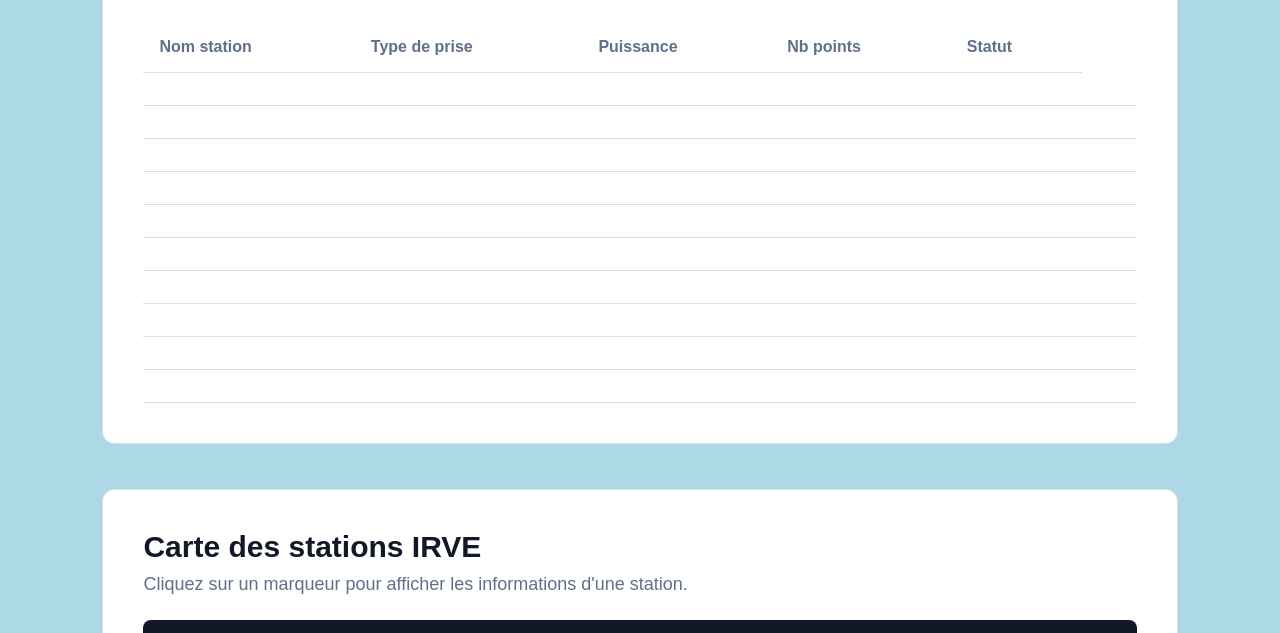
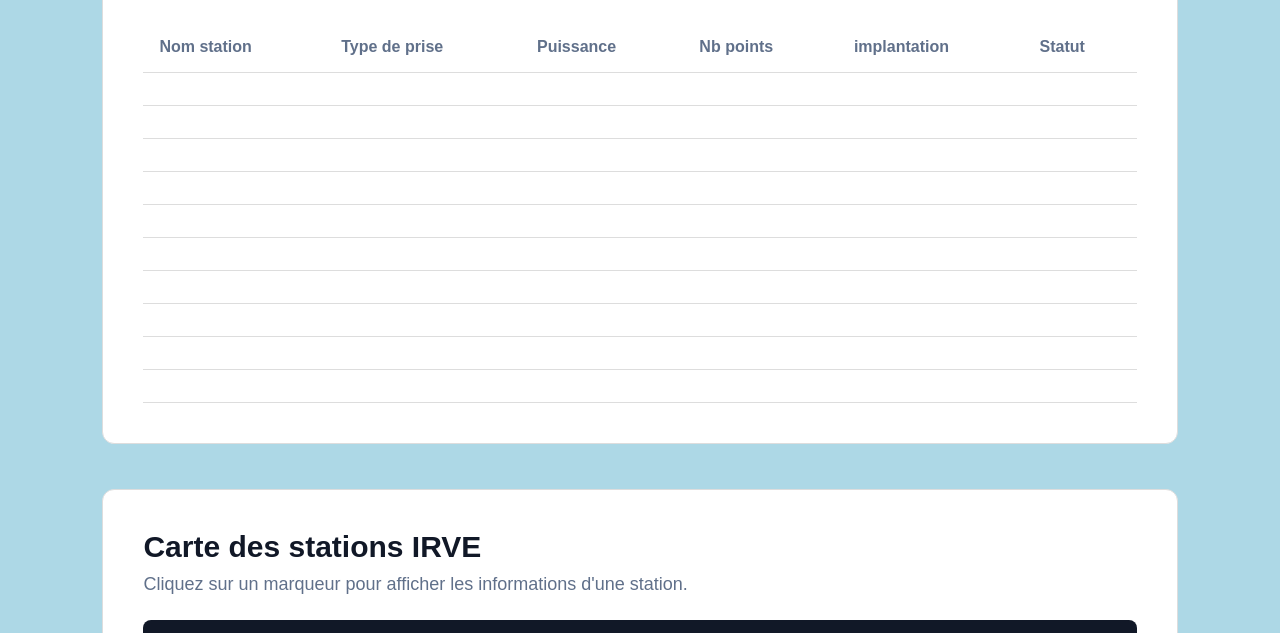
Before and after one commit to elouennael19-dev/projet_web_A3, a plain HTML site: page web/page1.html in a window 1280 px wide. Shown: the part 467-1100 px from the top of the page. Drawn offline with Linux system fonts and the light colour scheme.

Commit message:
page1.html

```diff
--- a/web/page1.html
+++ b/web/page1.html
@@ -35,6 +35,7 @@
                     <th>Type de prise</th>
                     <th>Puissance</th>
                     <th>Nb points</th>
+                    <th>implantation</th>
                     <th>Statut</th>
                 </tr>
             </thead>
```
